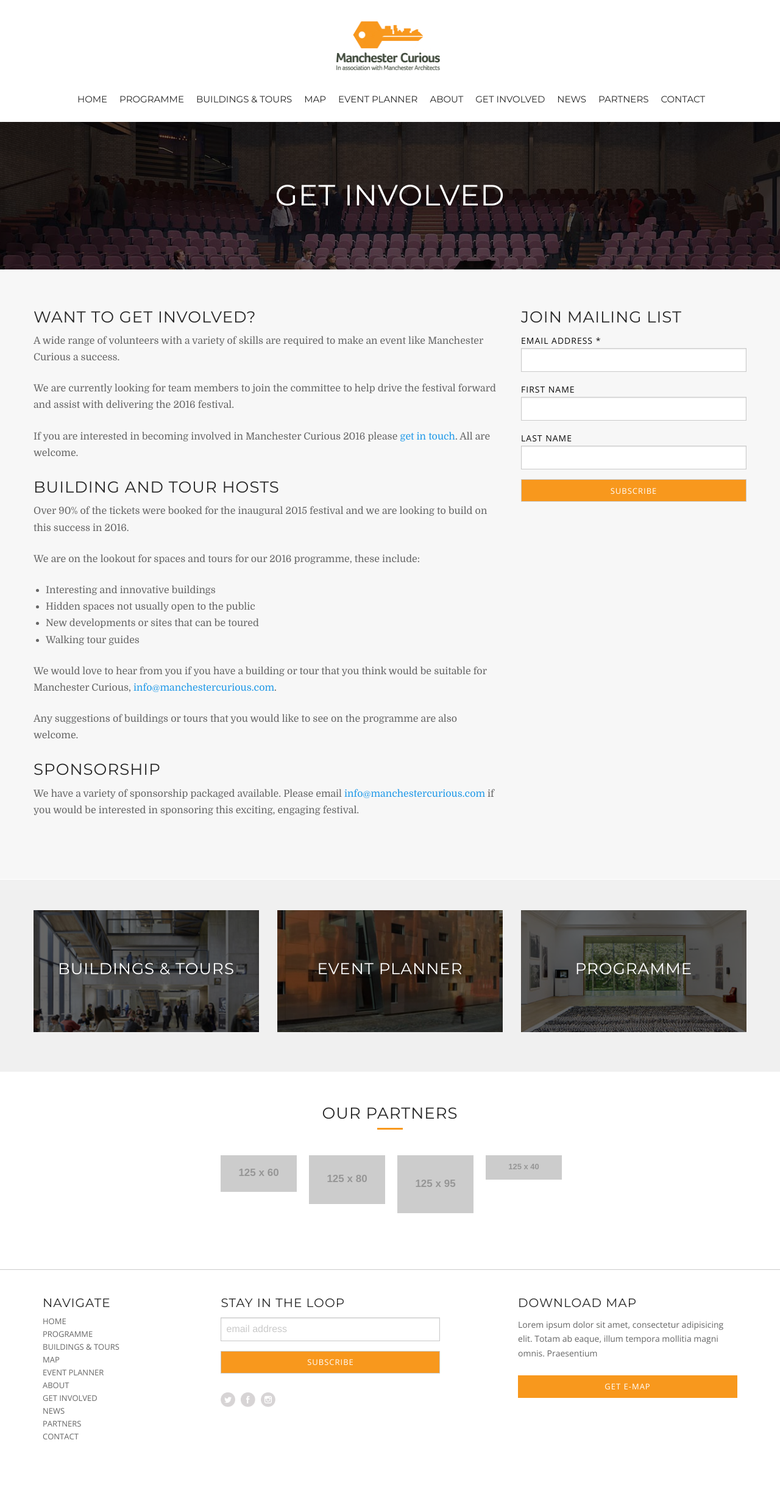
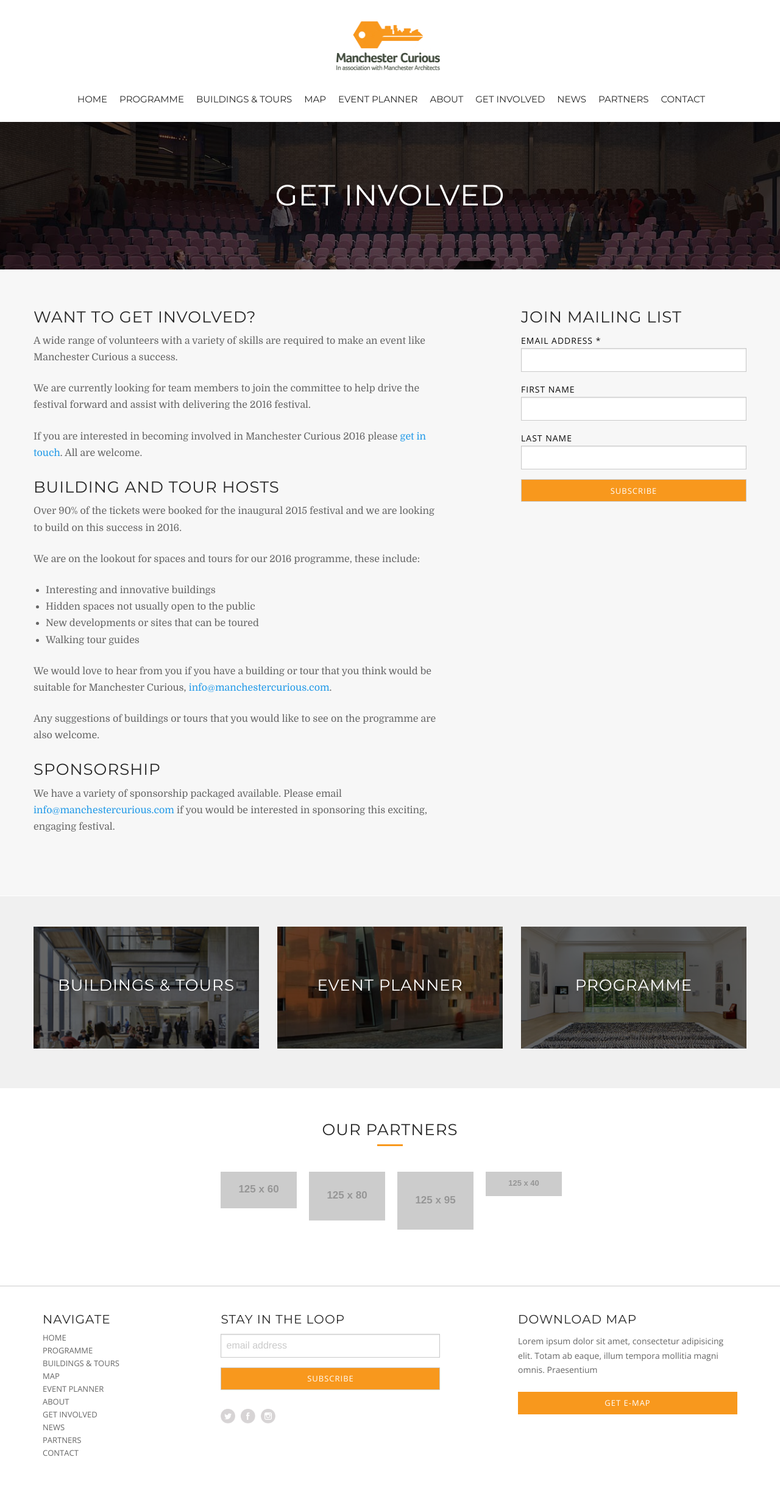
Before and after one commit to manchester-curious/manchester-curious.github.io, a Jekyll site: the page built from get-involved.html, in a window 1280 px wide. Shown: the whole page at 61% size. Built offline with Jekyll 4.4.1, drawn with Linux system fonts in a browser that asks for light colours; nearby versions of some CDN libraries; comment, search, counter and statistics services are not loaded; before the commit the page ends 2422 px from its top, so only the background shows below that.

Commit message:
Reduced width of left col

```diff
--- a/scss/pages/_get-involved.scss
+++ b/scss/pages/_get-involved.scss
@@ -8,7 +8,7 @@ body#get-involved {
 	display: block;
 
 	@include breakpoint(medium) {
-		@include grid-col(8);
+		@include grid-col(7);
 		display: block;
 	}
 }
@@ -18,7 +18,7 @@ body#get-involved {
 
 	@include breakpoint(medium) {
 		@include grid-col(4);
-		@include grid-column-offset(0);
+		@include grid-column-offset(1);
 	}
 }
 
```
Also changed, not shown: css/app.css.
